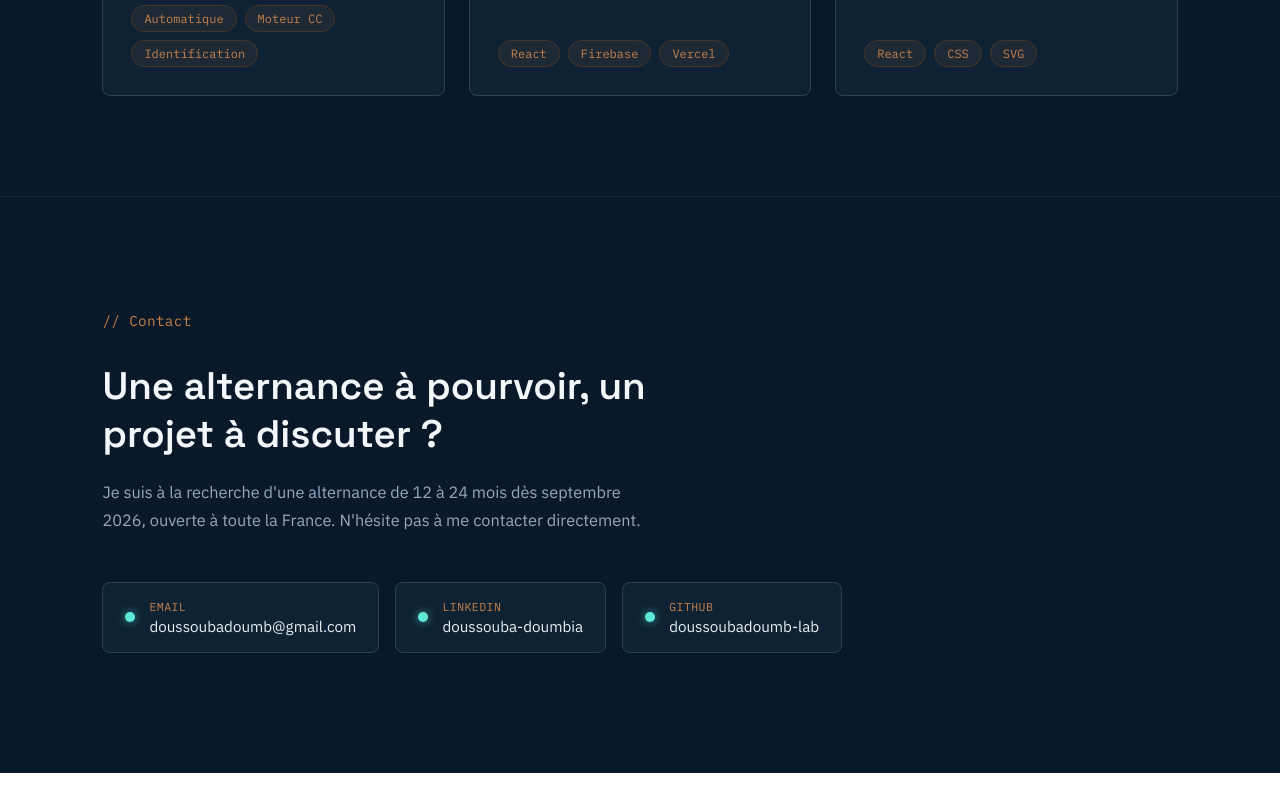
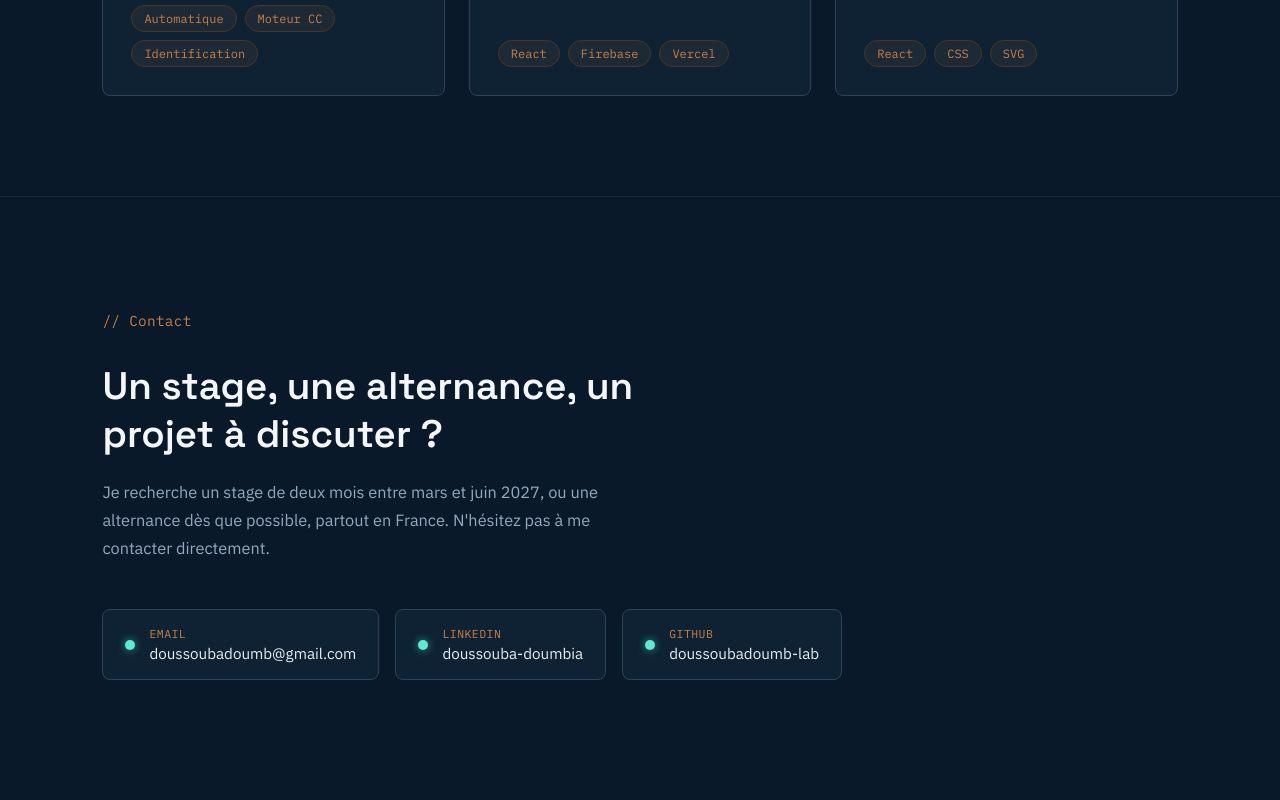
Before and after one commit to doussoubadoumb-lab/portfolio-doussouba, a React (Create React App) app: page / in a window 1280 px wide. Shown: the part 4037-4837 px from the top of the page. Before the commit the page ends 4810 px from the top, so only its background shows below. Built offline with nearby package versions, Linux system fonts and the light colour scheme.

Commit message:
Update Contact.js

```diff
--- a/src/components/Contact.js
+++ b/src/components/Contact.js
@@ -27,11 +27,11 @@ function Contact() {
     <section className="contact" id="contact">
       <p className="contact__eyebrow">{'// Contact'}</p>
       <h2 className="contact__title">
-        Une alternance à pourvoir, un projet à discuter ?
+        Un stage, une alternance, un projet à discuter ?
       </h2>
       <p className="contact__body">
-        Je suis à la recherche d'une alternance de 12 à 24 mois dès septembre 2026,
-        ouverte à toute la France. N'hésite pas à me contacter directement.
+        Je recherche un stage de deux mois entre mars et juin 2027, ou une alternance
+        dès que possible, partout en France. N'hésitez pas à me contacter directement.
       </p>
 
       <div className="contact__links">
```
